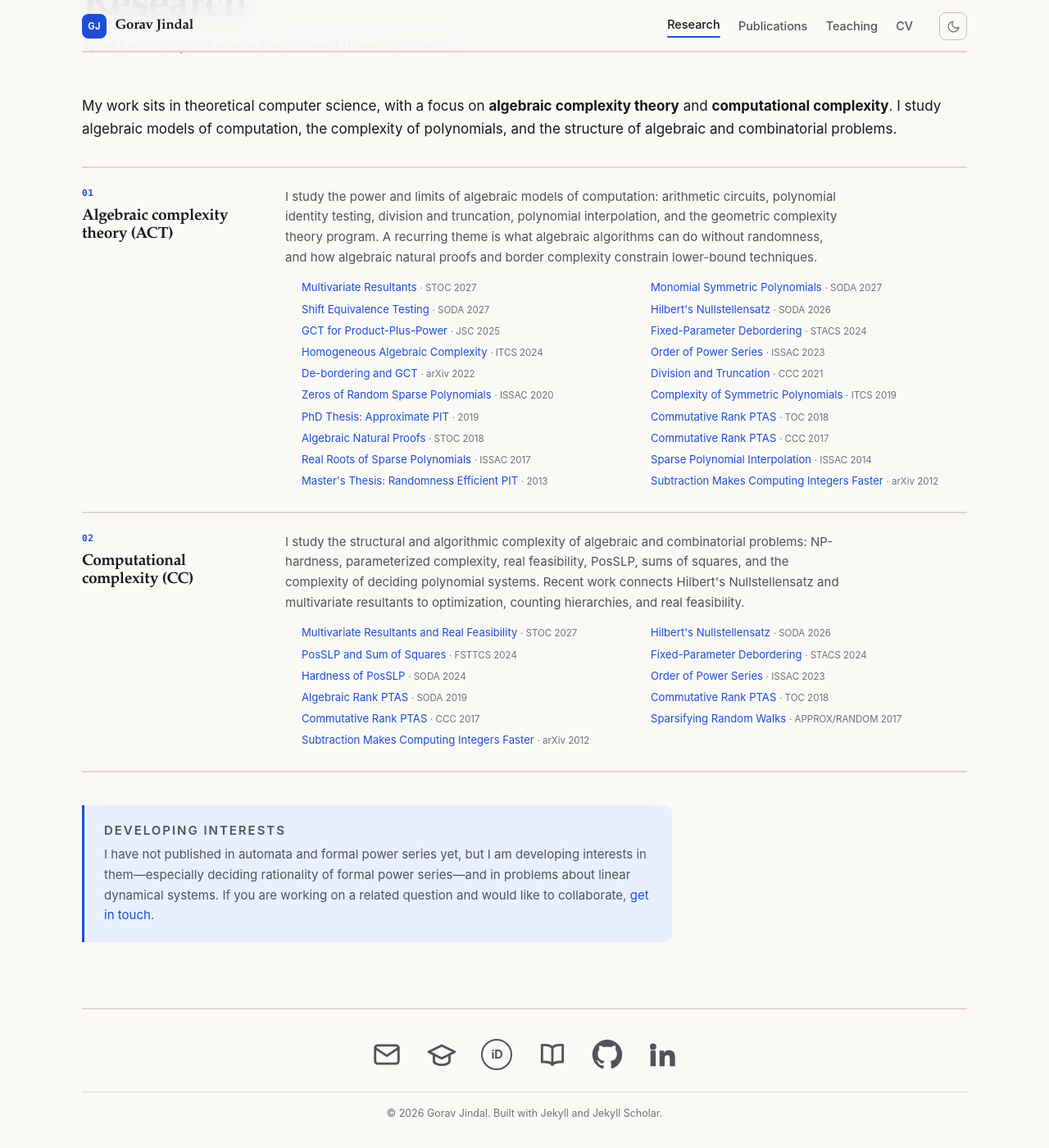
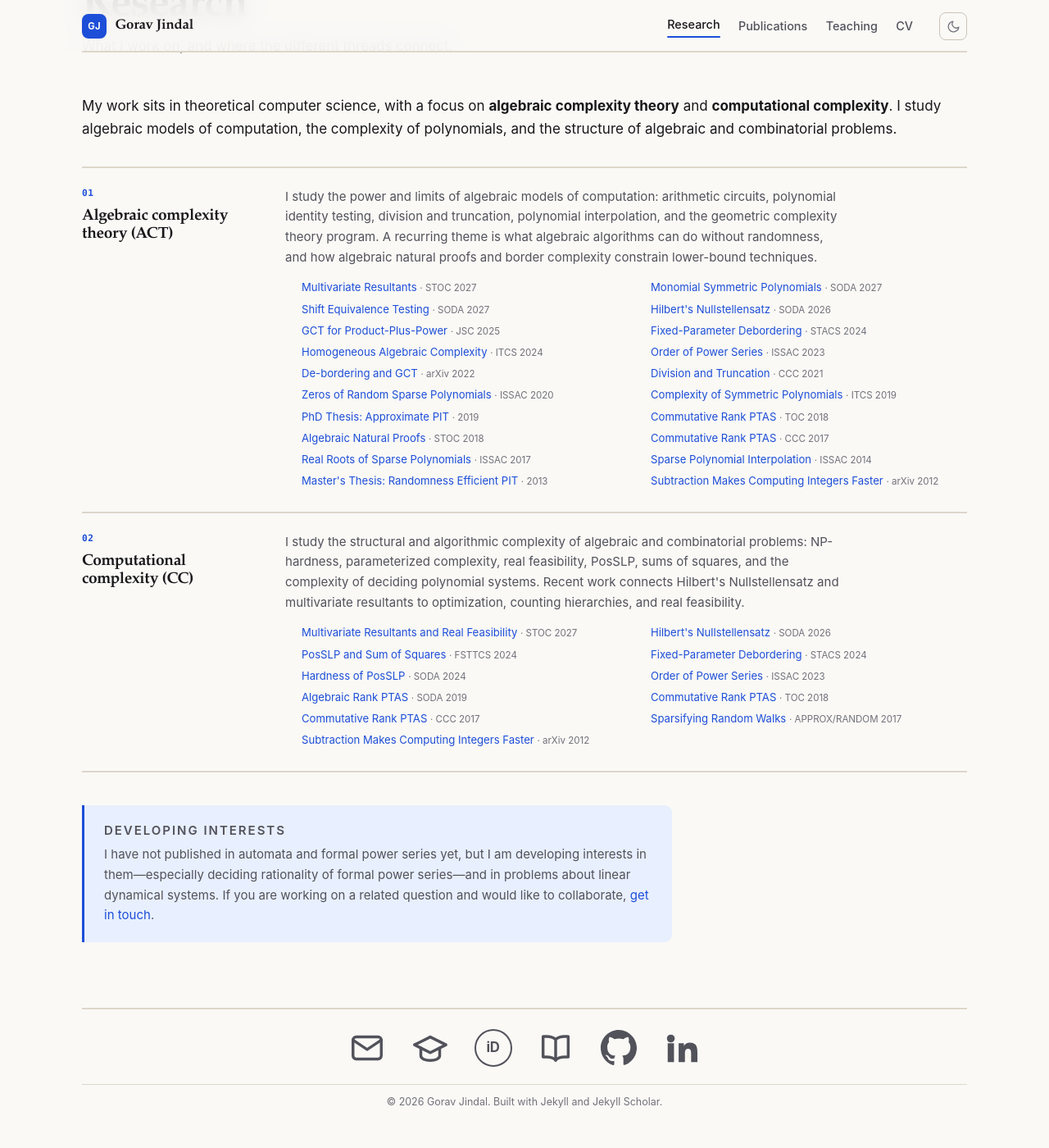
Before and after one commit to goravjindal/goravjindal.github.io, a Jekyll site: the page built from _pages/research.md, in a window 1280 px wide and 1400 px high, scrolled down 157 px. Shown: the whole window at 82% size. Built offline with Jekyll 4.4.1, drawn with Linux system fonts in a browser that asks for light colours; after the commit the page ends 1532 px from its top, so only the background shows below that.

Commit message:
Further enlarge footer icons and tighten spacing

```diff
--- a/assets/css/main.css
+++ b/assets/css/main.css
@@ -1126,7 +1126,7 @@ hr {
    ----------------------------------------------------------------------------- */
 
 .site-footer {
-  padding: 1.75rem 0 2rem;
+  padding: 1rem 0 1.25rem;
   border-top: 1px solid var(--rule);
 }
 
@@ -1134,7 +1134,7 @@ hr {
   display: flex;
   flex-direction: column;
   align-items: center;
-  gap: 1rem;
+  gap: 0.7rem;
 }
 
 .footer-links {
@@ -1142,15 +1142,15 @@ hr {
   flex-wrap: wrap;
   align-items: center;
   justify-content: center;
-  gap: 0.6rem;
+  gap: 0.7rem;
 }
 
 .footer-links a {
   display: inline-flex;
   align-items: center;
   justify-content: center;
-  width: 3.6rem;
-  height: 3.6rem;
+  width: 4.1rem;
+  height: 4.1rem;
   border-radius: 10px;
   color: var(--text-soft);
   transition: color 0.15s ease, background-color 0.15s ease;
@@ -1162,19 +1162,19 @@ hr {
 }
 
 .footer-links svg {
-  width: 38px;
-  height: 38px;
+  width: 46px;
+  height: 46px;
 }
 
 .footer-icon-badge {
   display: inline-flex;
   align-items: center;
   justify-content: center;
-  width: 38px;
-  height: 38px;
-  border: 2px solid currentColor;
+  width: 46px;
+  height: 46px;
+  border: 2.2px solid currentColor;
   border-radius: 50%;
-  font-size: 0.9rem;
+  font-size: 1.05rem;
   font-weight: 700;
   letter-spacing: -0.02em;
 }
@@ -1182,7 +1182,7 @@ hr {
 .footer-copy {
   width: 100%;
   margin: 0;
-  padding-top: 1rem;
+  padding-top: 0.7rem;
   border-top: 1px solid var(--rule);
   color: var(--text-muted);
   font-size: 0.78rem;
@@ -1353,27 +1353,27 @@ hr {
   }
 
   .site-footer {
-    padding: 1.5rem 0 1.75rem;
+    padding: 0.85rem 0 1rem;
   }
 
   .footer-links {
-    gap: 0.35rem;
+    gap: 0.3rem;
   }
 
   .footer-links a {
-    width: 3.1rem;
-    height: 3.1rem;
+    width: 3.4rem;
+    height: 3.4rem;
   }
 
   .footer-links svg {
-    width: 34px;
-    height: 34px;
+    width: 40px;
+    height: 40px;
   }
 
   .footer-icon-badge {
-    width: 34px;
-    height: 34px;
-    font-size: 0.82rem;
+    width: 40px;
+    height: 40px;
+    font-size: 0.92rem;
   }
 
   .course {
```
